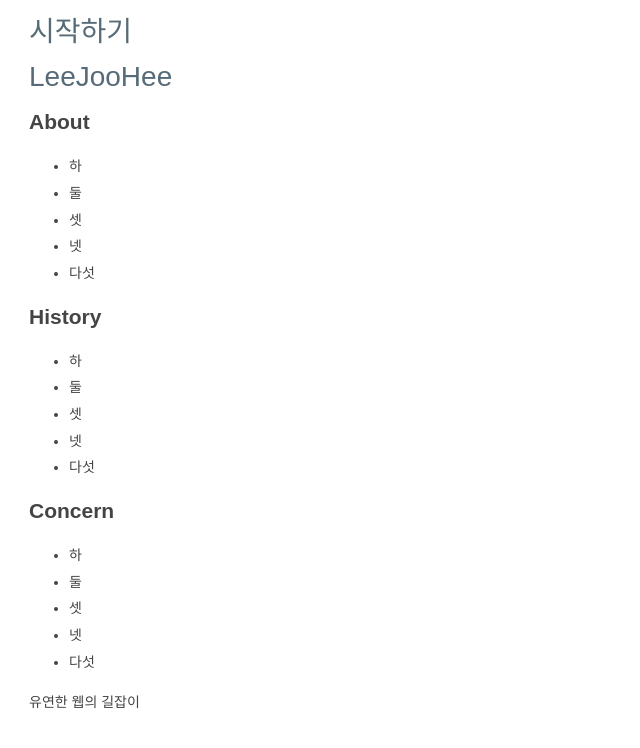
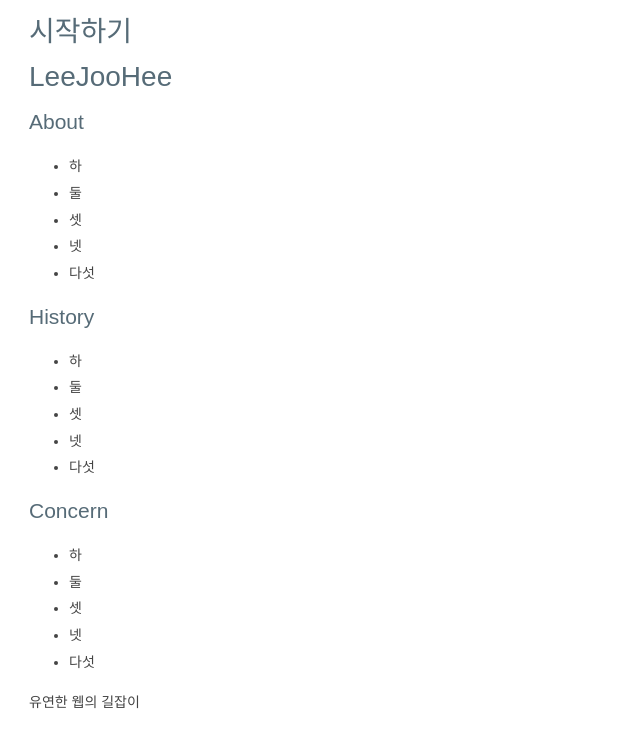
Before and after one commit to ionic2002/ionic2002.github.io, a Jekyll site: the page built from _posts/2016-01-07-intro.md, in a window 1280 px wide. Shown: the top 748 px of the page, without its empty margins (0-640 px from the left). Built offline with Jekyll 4.4.1, drawn with Linux system fonts in a browser that asks for light colours.

Commit message:
Update index.html

```diff
--- a/_layouts/index.html
+++ b/_layouts/index.html
@@ -13,7 +13,7 @@
 			color: #444;
 		}
 
-		h1{color: #566b77; font-weight: 200;}
+		h1, h2{color: #566b77; font-weight: 200;}
 
 		a{text-decoration: none;}
 		a:hover{text-decoration: underline;}
```
